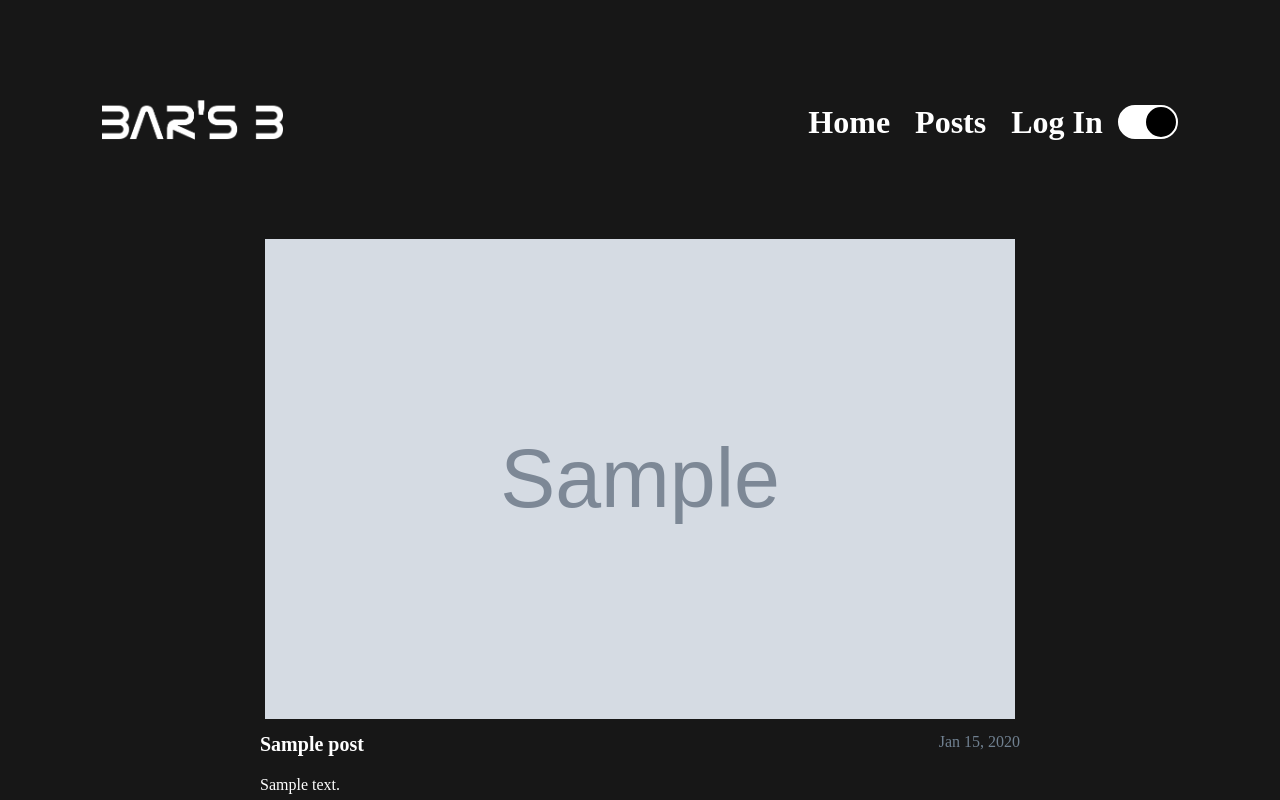
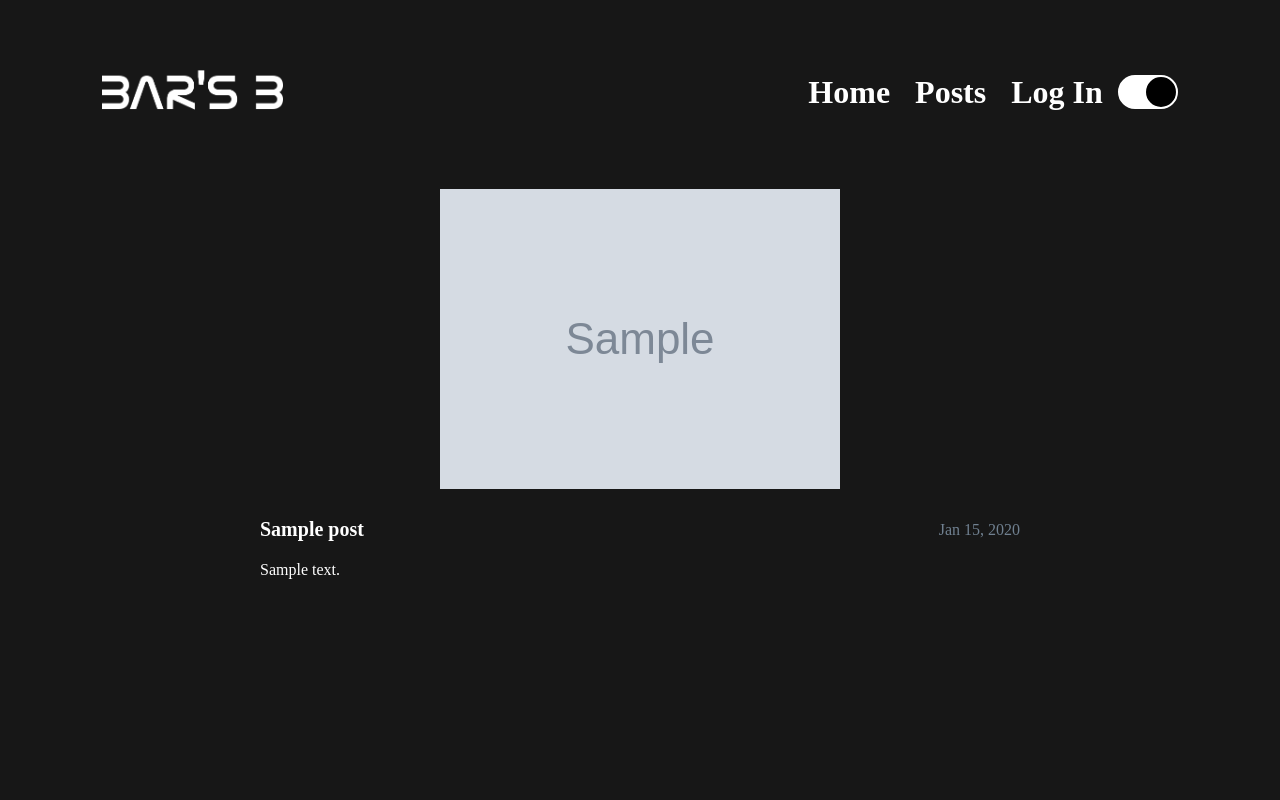
Before and after one commit to Bryan-Rodriguez-ldnbm/blog_app, a Django app: page /posts/1 in a window 1280 px wide. Run offline with Django 4.2, Linux system fonts and the light colour scheme; tables that the repository leaves empty hold one stand-in row (values such as "Sample post"); grey boxes marked "Sample" are stand-in pictures; some libraries are stand-ins or nearby versions.

Commit message:
Styling calibration for EVERYTHING

```diff
--- a/static/css/style.css
+++ b/static/css/style.css
@@ -7,6 +7,7 @@
 :root {
     --background: rgb(23,23,23);
     --text: white;
+    --box-shadow: rgb(0,0,0, 0.9);
 }
 
 body {
@@ -96,7 +97,7 @@ body {
 } */
 
 .nav-bar {
-    margin-top: 100px;
+    margin-top: 70px;
     margin-bottom: 75px;
     display: flex;
     justify-content: center;
@@ -128,6 +129,10 @@ body {
 
 #logo img {
     height: 40px;
+}
+
+.portfolio {
+    margin-bottom: 30px;
 }
 
 .profile {
@@ -172,12 +177,12 @@ body {
     display: flex;
     justify-content: center;
     align-items: center;
+    flex-direction: column;
     text-align: center;
-    margin-left: 500px;
-    margin-right: 500px;
 }
 
 .about-me p {
+    max-width: 775px;
     font-size: x-large;
 }
 
@@ -204,20 +209,22 @@ body {
     height: 205px;
     margin: 20px;
     background-color: var(--background);
-    box-shadow: 4px 4px 4px rgba(0, 0, 0, 0.2);
+    box-shadow: 4px 4px 4px var(--box-shadow);
     display: flex;
+    justify-content: space-between;
+    align-items: center;
 }
 
 .card img {
-    height: 100%;
-    object-fit: fill;
+    height: auto;
+    max-height: 205px;
     width: 250px;
 }
 
 .card-contents {
     padding-left: 20px;
     padding-right: 5px;
-    padding-top: 5px;
+    padding-top: 3px;
 }
 
 .card-contents h2, p {
@@ -228,25 +235,33 @@ body {
     color: slategray;
 }
 
+.card-desc {
+    padding-top: 0px;
+}
+
 .post {
     display: flex;
     flex-direction: column;
     align-items: center;
+    margin-bottom: 100px;
 }
 
 .post img {
-    padding-top: 20px;
-    height: 500px;
-    width: 750px;
+    max-width: 100%;
+    max-height: 500px;
+    width: auto;
+    height: auto;
 }
 
-#post-header {
+.post-header {
     display: flex;
     flex-wrap: wrap;
     justify-content: space-between;
+    align-items: center;
     width: 760px;
     max-width: 100%;
     text-align: left;
+    padding-top: 15px;
     padding-bottom: 10px;
 }
 
--- a/static/js/main.js
+++ b/static/js/main.js
@@ -6,11 +6,13 @@ toggleSwitch.addEventListener("change", () => {
     if (!toggleSwitch.checked) {
         root.style.setProperty('--background', '#FAFAFA');
         root.style.setProperty('--text', 'black');
+        root.style.setProperty('--box-shadow', 'rgb(0,0,0, 0.1)')
         logoImg.src = "/static/images/logo-light.png";
     }
     else {
         root.style.setProperty('--background', 'rgb(23,23,23)');
         root.style.setProperty('--text', 'white');
+        root.style.setProperty('--box-shadow', 'rgb(0,0,0, 0.9)')
         logoImg.src = "/static/images/logo-dark.png";
     }
 });
--- a/templates/post.html
+++ b/templates/post.html
@@ -4,10 +4,10 @@
     <div class="post-image">
         <img src="{{ post.image.url }}" alt="{{ post.title }}">
     </div>
-    <header id="post-header">
+    <div class="post-header">
         <p class="title">{{ post.title }}</p>
         <p class="post-date">{{ post.date_added|date:'M d, Y' }}</p>
-    </header>
+    </div>
     <div class="post-content">
         {% if post.text %}
             <p class="post-text">{{ post.text|safe }}</p>
--- a/templates/posts.html
+++ b/templates/posts.html
@@ -11,7 +11,7 @@
             <div class="card-contents">
                 <h2 class="card-title">{{ post.title }}</h2>
                 <p class="card-date">{{ post.date_added|date:'M d, Y' }}</p>
-                <p class="card-desc">{{ post.text| safe |truncatechars:100 }}</p>
+                <p class="card-desc">{{ post.text|safe|truncatechars:200 }}</p>
             </div>
         </div>
         </a>
```
